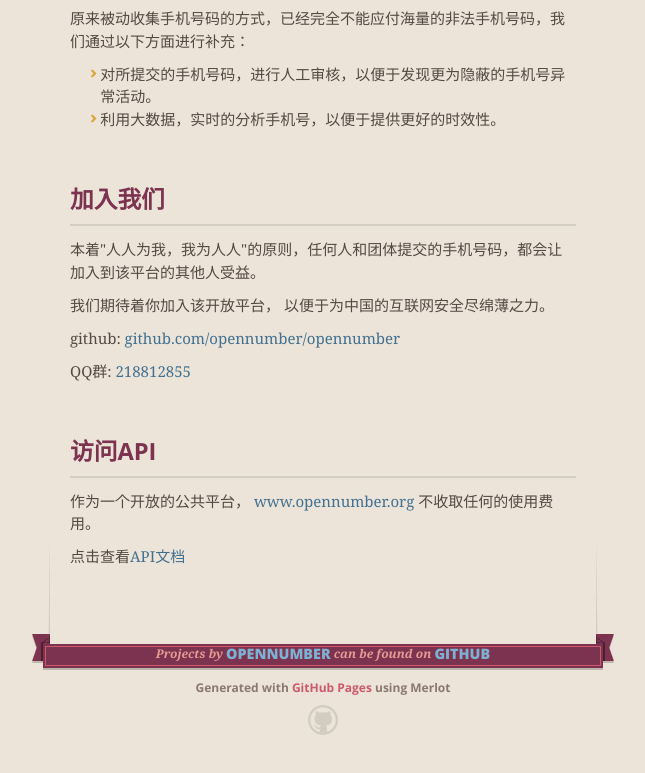
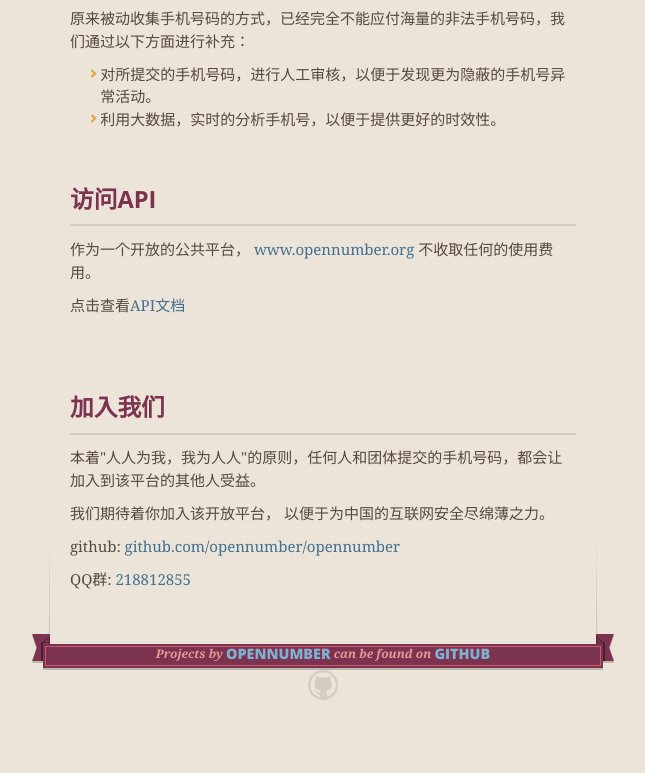
Before and after one commit to opennumber/opennumber.github.io, a plain HTML site: page index.html in a window 1280 px wide. Shown: the part 835-1608 px from the top of the page, without its empty margins (317-962 px from the left). After the commit the page ends 1575 px from the top, so only its background shows below. Drawn offline with nearby package versions, Linux system fonts and the light colour scheme.

```diff
--- a/index.html
+++ b/index.html
@@ -86,6 +86,16 @@
 <p><br></p>
 
 <h2>
+<a id="访问api" class="anchor" href="#%E8%AE%BF%E9%97%AEapi" aria-hidden="true"><span aria-hidden="true" class="octicon octicon-link"></span></a>访问API</h2>
+
+<p>作为一个开放的公共平台， <a href="http://www.opennumber.org">www.opennumber.org</a> 不收取任何的使用费用。</p>
+
+<p>点击查看<a href="https://github.com/opennumber/opennumber/blob/master/api.md">API文档</a></p>
+
+<p><br><br></p>
+
+
+<h2>
 <a id="加入我们" class="anchor" href="#%E5%8A%A0%E5%85%A5%E6%88%91%E4%BB%AC" aria-hidden="true"><span aria-hidden="true" class="octicon octicon-link"></span></a>加入我们</h2>
 
 <p>本着"人人为我，我为人人"的原则，任何人和团体提交的手机号码，都会让加入到该平台的其他人受益。</p>
@@ -98,14 +108,6 @@
 
 <p><br></p>
 
-<h2>
-<a id="访问api" class="anchor" href="#%E8%AE%BF%E9%97%AEapi" aria-hidden="true"><span aria-hidden="true" class="octicon octicon-link"></span></a>访问API</h2>
-
-<p>作为一个开放的公共平台， <a href="http://www.opennumber.org">www.opennumber.org</a> 不收取任何的使用费用。</p>
-
-<p>点击查看<a href="https://github.com/opennumber/opennumber/blob/master/api.md">API文档</a></p>
-
-<p><br><br></p>
       </section>
 
       <footer>
@@ -116,7 +118,7 @@
           <span class="left-tail"></span>
           <span class="right-tail"></span>
         </span>
-        <p>Generated with <a href="https://pages.github.com">GitHub Pages</a> using Merlot</p>
+        <!-- <p>Generated with <a href="https://pages.github.com">GitHub Pages</a> using Merlot</p> -->
         <span class="octocat"></span>
       </footer>
 
```
